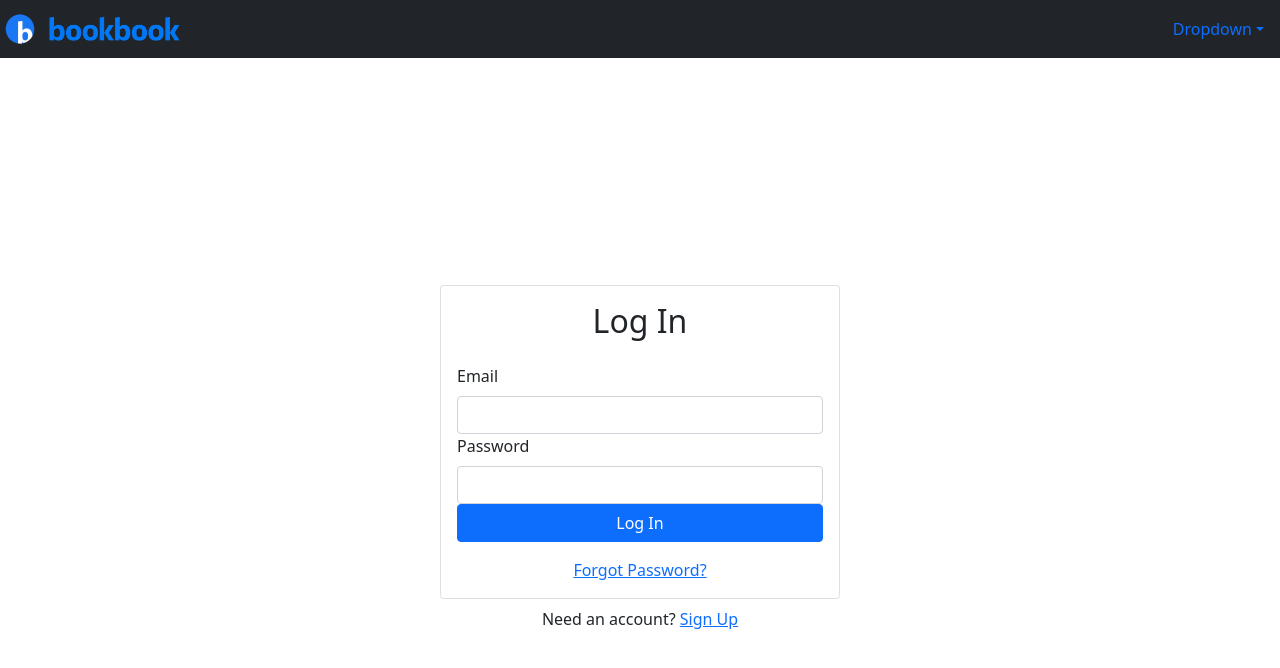
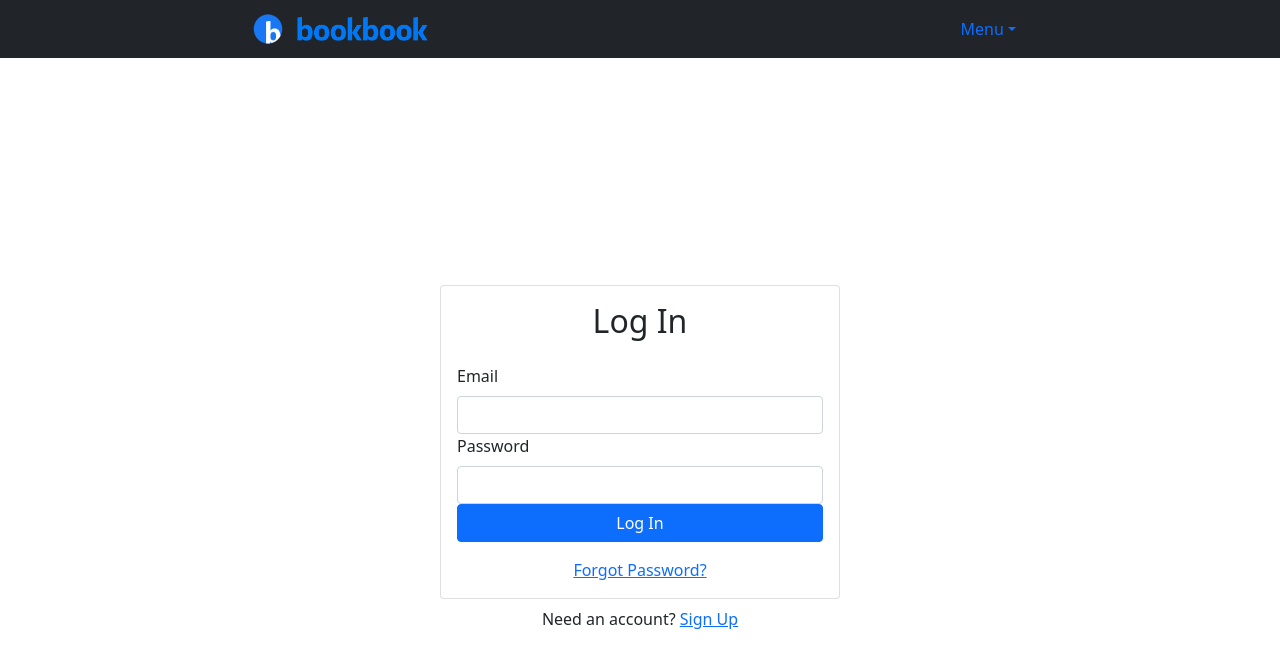
Before and after one commit to luanrios/engenharia-software-2, a React (Create React App) app in the folder web/: page /login in a window 1280 px wide. Shown: the top 668 px of the page. Built offline with nearby package versions, Linux system fonts and the light colour scheme; no server answers.

Commit message:
Implement routing via navbar

```diff
--- a/web/src/components/TopNavbar.js
+++ b/web/src/components/TopNavbar.js
@@ -1,39 +1,50 @@
 import React from 'react';
 import { Navbar, NavDropdown } from 'react-bootstrap';
-import { useAuth } from "../contexts/AuthContext";
+import { useAuth } from '../contexts/AuthContext';
 
 import logo from '../assets/images/icon.png';
 import bookbook from '../assets/images/bookbook.png';
 
 export default function TopNavbar() {
-  // const { currentUser } = useAuth();
+  const { currentUser } = useAuth();
 
   return (
-    <Navbar bg="dark" variant="dark" className="justify-content-between">
-      <Navbar.Brand href="/">
+    <Navbar bg='dark' variant='dark' className='justify-content-around'>
+      <Navbar.Brand href='/'>
         <img
-          alt=""
+          alt=''
           src={logo}
-          width="40"
-          height="32"
-          className="d-inline-block align-top"
+          width='40'
+          height='32'
+          className='d-inline-block align-top'
         />{' '}
         <img
-          alt=""
+          alt=''
           src={bookbook}
-          width="139"
-          height="32"
-          className="d-inline-block align-top"
+          width='139'
+          height='32'
+          className='d-inline-block align-top'
         />{' '}
       </Navbar.Brand>
 
-      {/* TODO: GET DIS "RIGHT" ;) */}
-      <NavDropdown title="Dropdown" id="basic-nav-dropdown" className="dropdown-menu-right">
-        <NavDropdown.Item href="#action/3.1">Action</NavDropdown.Item>
-        <NavDropdown.Item href="#action/3.2">Another action</NavDropdown.Item>
-        <NavDropdown.Item href="#action/3.3">Something</NavDropdown.Item>
-        <NavDropdown.Divider />
-        <NavDropdown.Item href="#action/3.4">Separated link</NavDropdown.Item>
+      <NavDropdown title='Menu' id='basic-nav-dropdown'>
+        {currentUser ? (
+          <>
+            <NavDropdown.Item href='/'>Books</NavDropdown.Item>
+            <NavDropdown.Item href='/borrowed-books'>
+              Borrowed Books
+            </NavDropdown.Item>
+            <NavDropdown.Item href='/owned-books'>Owned Books</NavDropdown.Item>
+            <NavDropdown.Divider />
+            <NavDropdown.Item href='/edit-profile'>Profile</NavDropdown.Item>
+          </>
+        ) : (
+          <>
+            <NavDropdown.Item href='/login'>Login</NavDropdown.Item>
+            <NavDropdown.Divider />
+            <NavDropdown.Item href='/signup'>Sign Up</NavDropdown.Item>
+          </>
+        )}
       </NavDropdown>
     </Navbar>
   );
```
